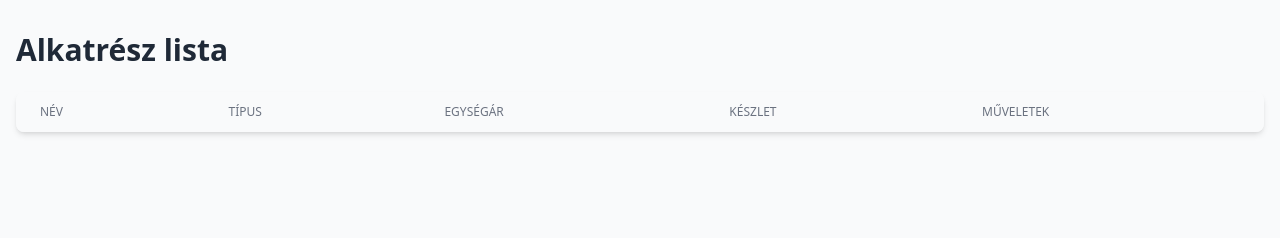
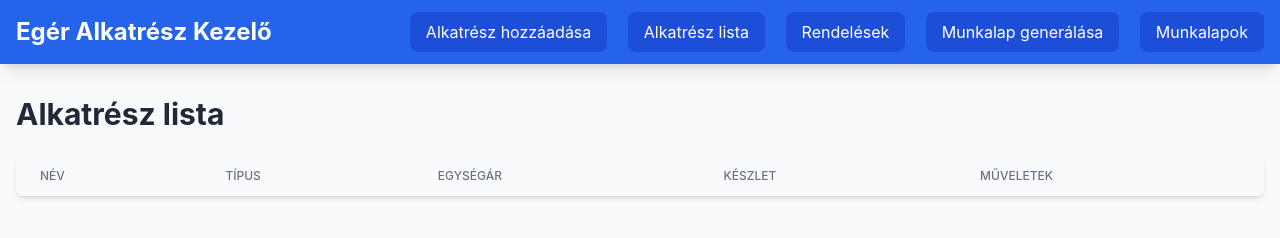
Before and after one commit to Mazaine/workshop-app, a plain HTML site: page parts-list.html in a window 1280 px wide. Drawn offline with nearby package versions, Linux system fonts and the light colour scheme; the site is published under a folder, as on GitHub Pages, so addresses that start at the root find nothing; no server answers.

Commit message:
Update parts-list.html

```diff
--- a/parts-list.html
+++ b/parts-list.html
@@ -7,10 +7,10 @@
   <script src="https://cdn.tailwindcss.com"></script>
   <script src="https://www.gstatic.com/firebasejs/8.10.0/firebase-app.js"></script>
   <script src="https://www.gstatic.com/firebasejs/8.10.0/firebase-database.js"></script>
-  <link rel="stylesheet" href="/css/style.css">
+  <link rel="stylesheet" href="css/style.css">
 </head>
 <body class="bg-gray-50 min-h-screen">
-  <script src="/js/navbar.js"></script>
+  <script src="js/navbar.js"></script>
 
   <div class="container mx-auto px-4 py-8">
     <h2 class="text-3xl font-bold mb-6 text-gray-800">Alkatrész lista</h2>
@@ -32,6 +32,6 @@
   </div>
 
 
-  <script type="module" src="../js/parts-list.js"></script>
+  <script type="module" src="js/parts-list.js"></script>
 </body>
 </html>
```
